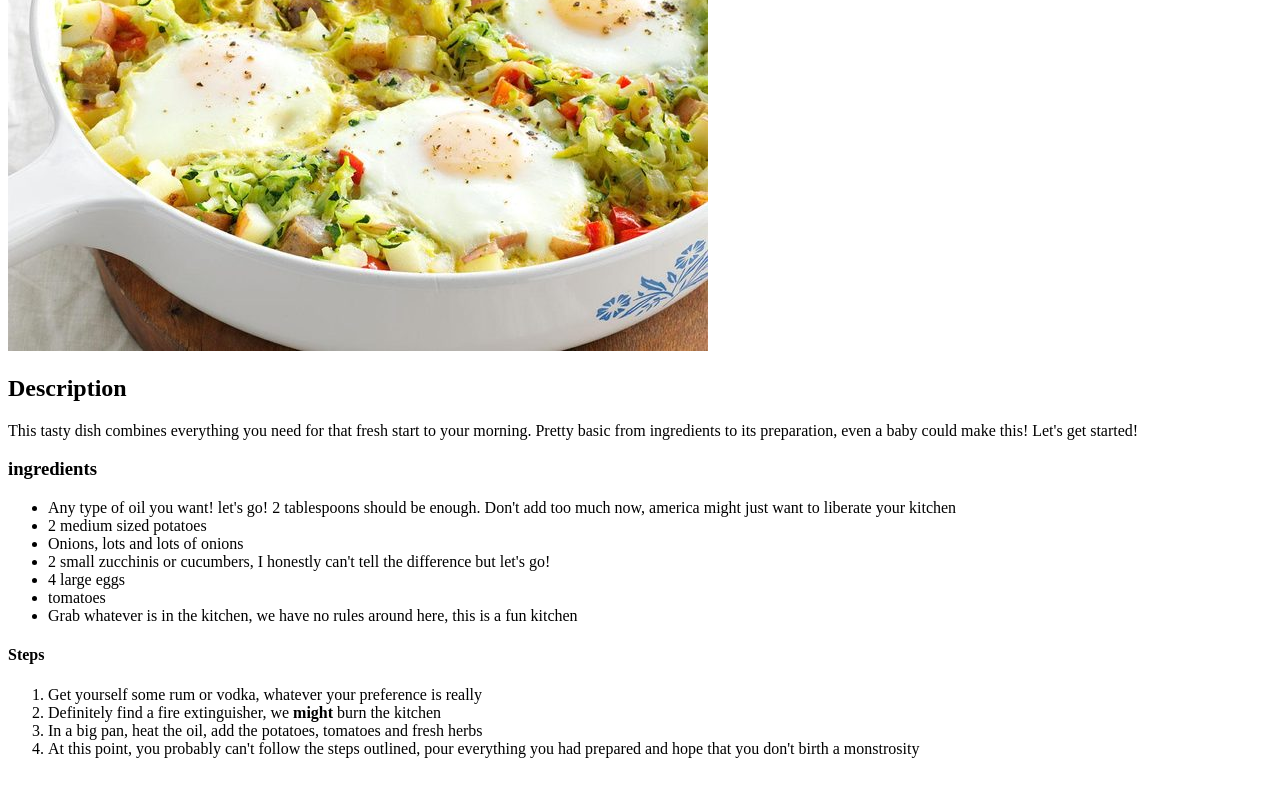
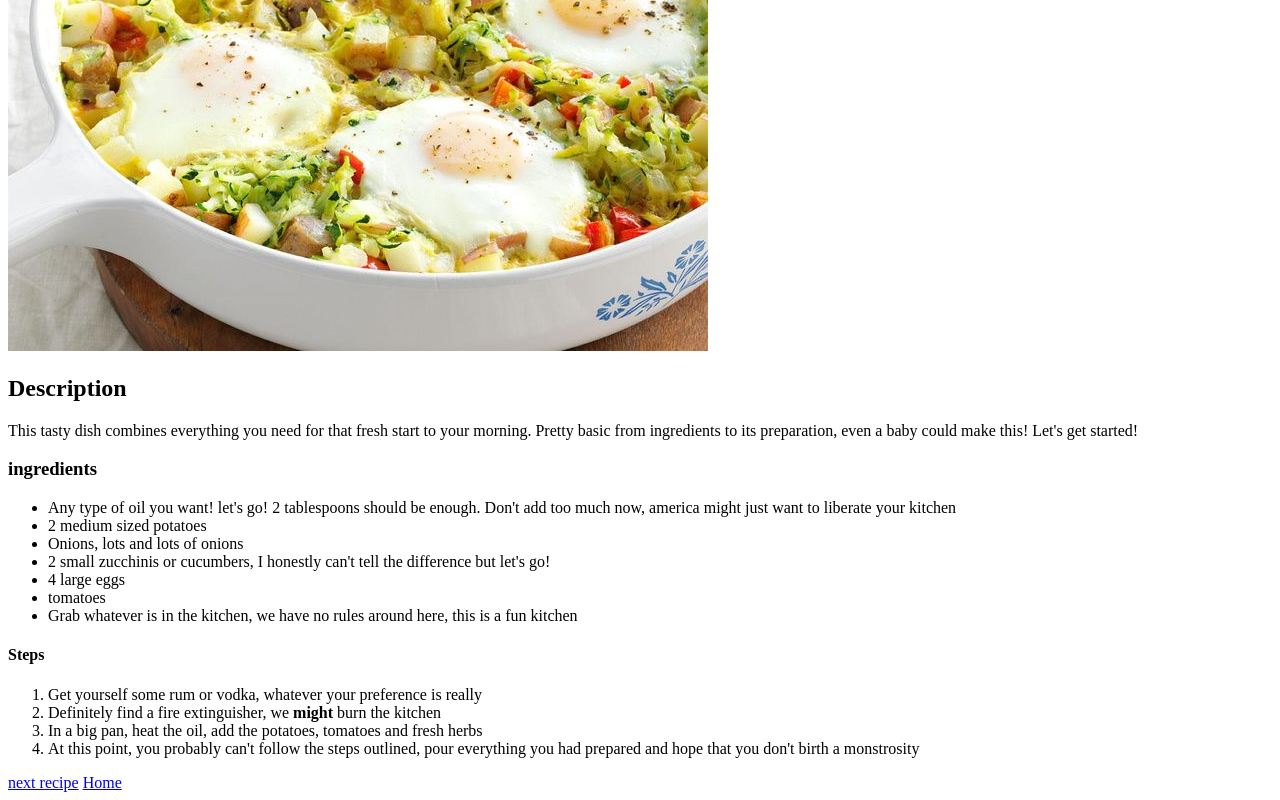
Before and after one commit to Wakuyela/odin-recipes, a plain HTML site: page recipes/zucchini-egg.html in a window 1280 px wide. Shown: the part 429-1229 px from the top of the page. Before the commit the page ends 1203 px from the top, so only its background shows below. Drawn offline with Linux system fonts and the light colour scheme.

Commit message:
Added home page and next function

```diff
--- a/recipes/zucchini-egg.html
+++ b/recipes/zucchini-egg.html
@@ -27,5 +27,8 @@
             <li> At this point, you probably can't follow the steps outlined, pour everything you had prepared and hope that you don't birth a monstrosity</li>
 
             </ol>
+            <a href="italian.html">next recipe</a>
+            <a href="../index.html">Home</a>
+
     </body>
 </html>
```
